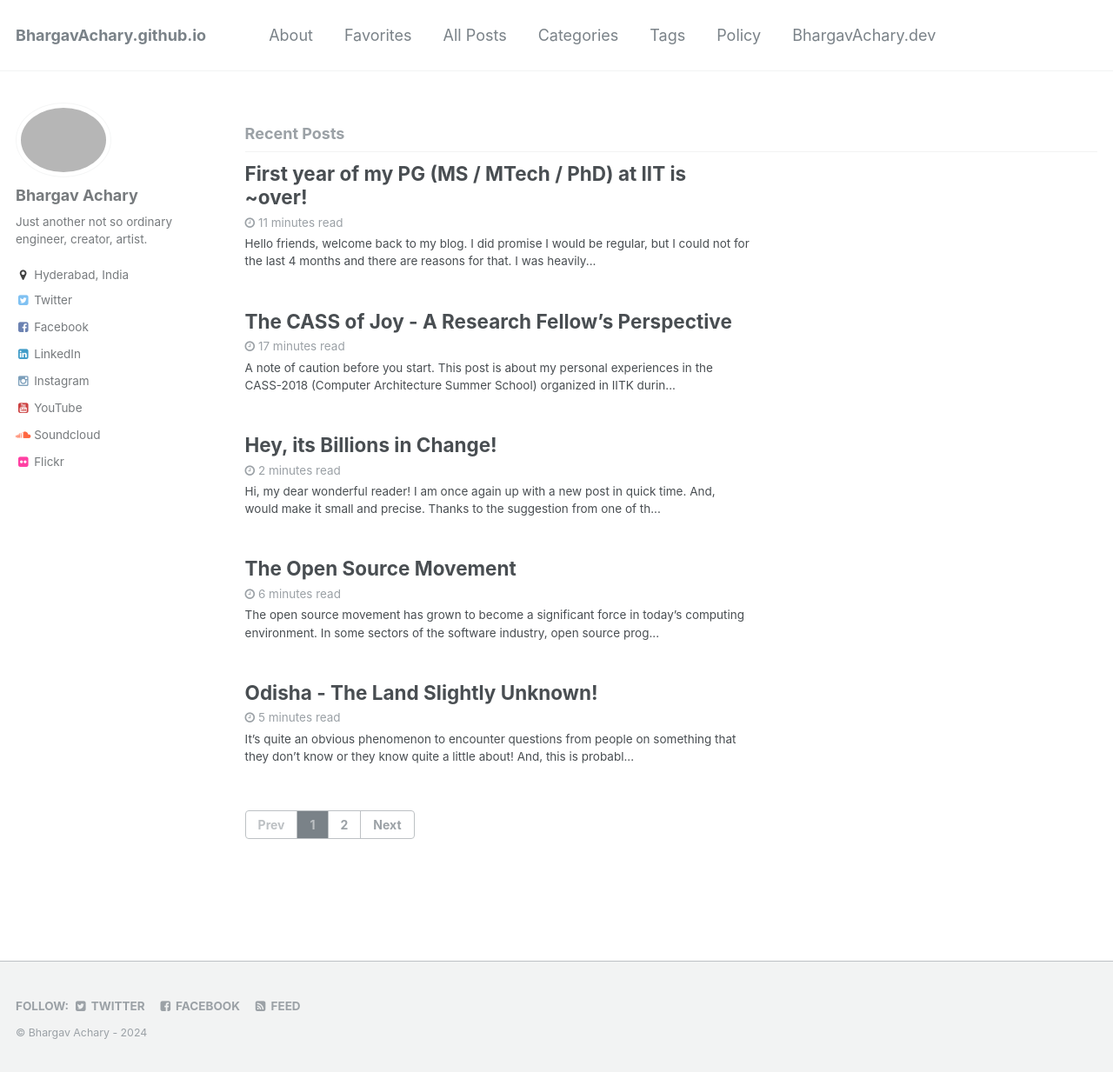
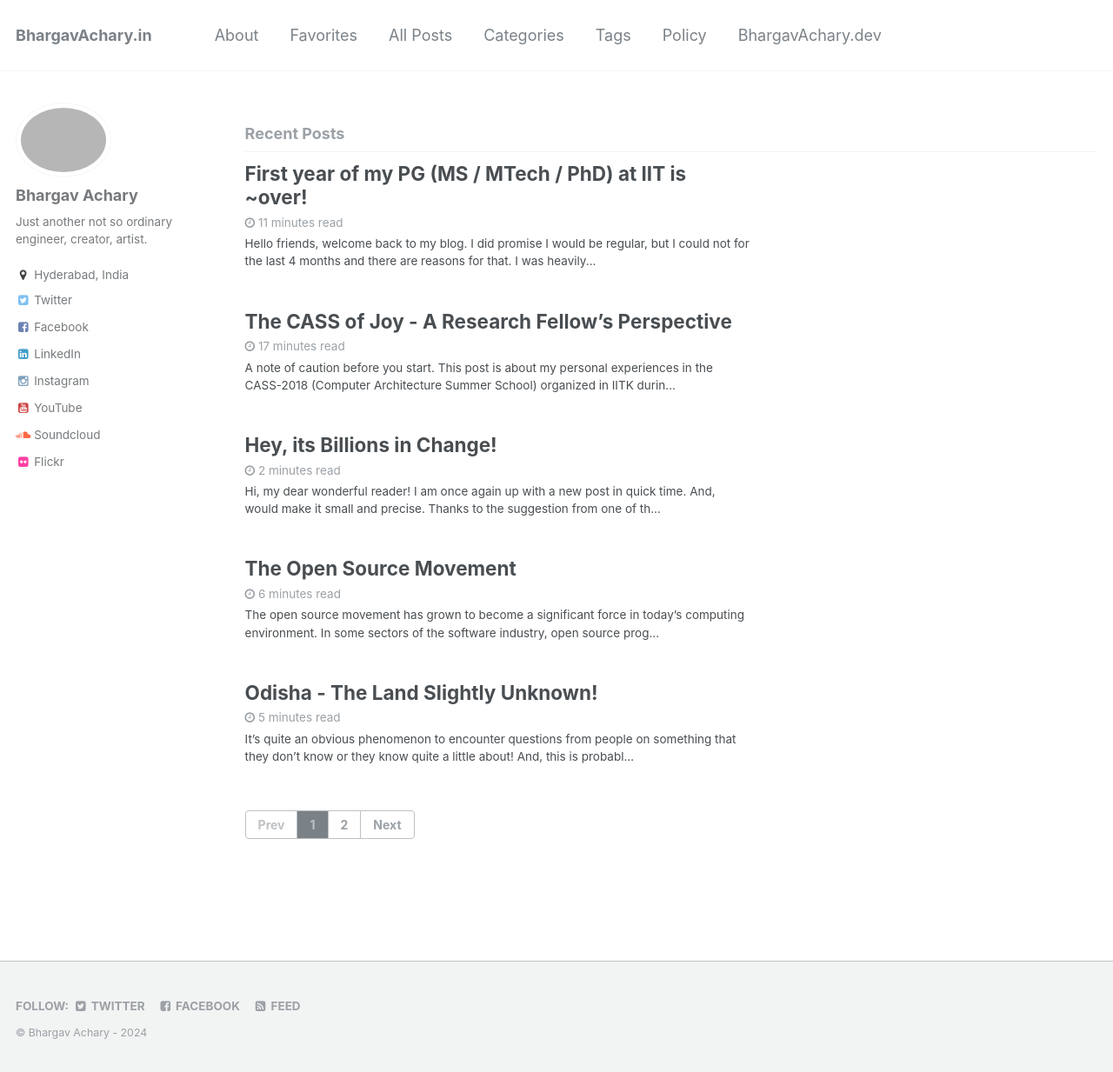
Before and after one commit to bhargavachary/bhargavachary.github.io, a Jekyll site: the page built from index.html, in a window 1280 px wide and 1233 px high. Shown: the whole window at 87% size. Built offline with Jekyll 4.4.1, drawn with Linux system fonts in a browser that asks for light colours; the list of posts is cut into pages by our own code.

Commit message:
Update _config.yml

```diff
--- a/_config.yml
+++ b/_config.yml
@@ -1,7 +1,7 @@
 
 # Site Settings
 locale                   : "en-US"
-title                    : "BhargavAchary.github.io"
+title                    : "BhargavAchary.in"
 title_separator          : "-"
 name                     : &name "Bhargav Achary"
 description              : &description "The personal website and blog of Bhargav Achary."
```
